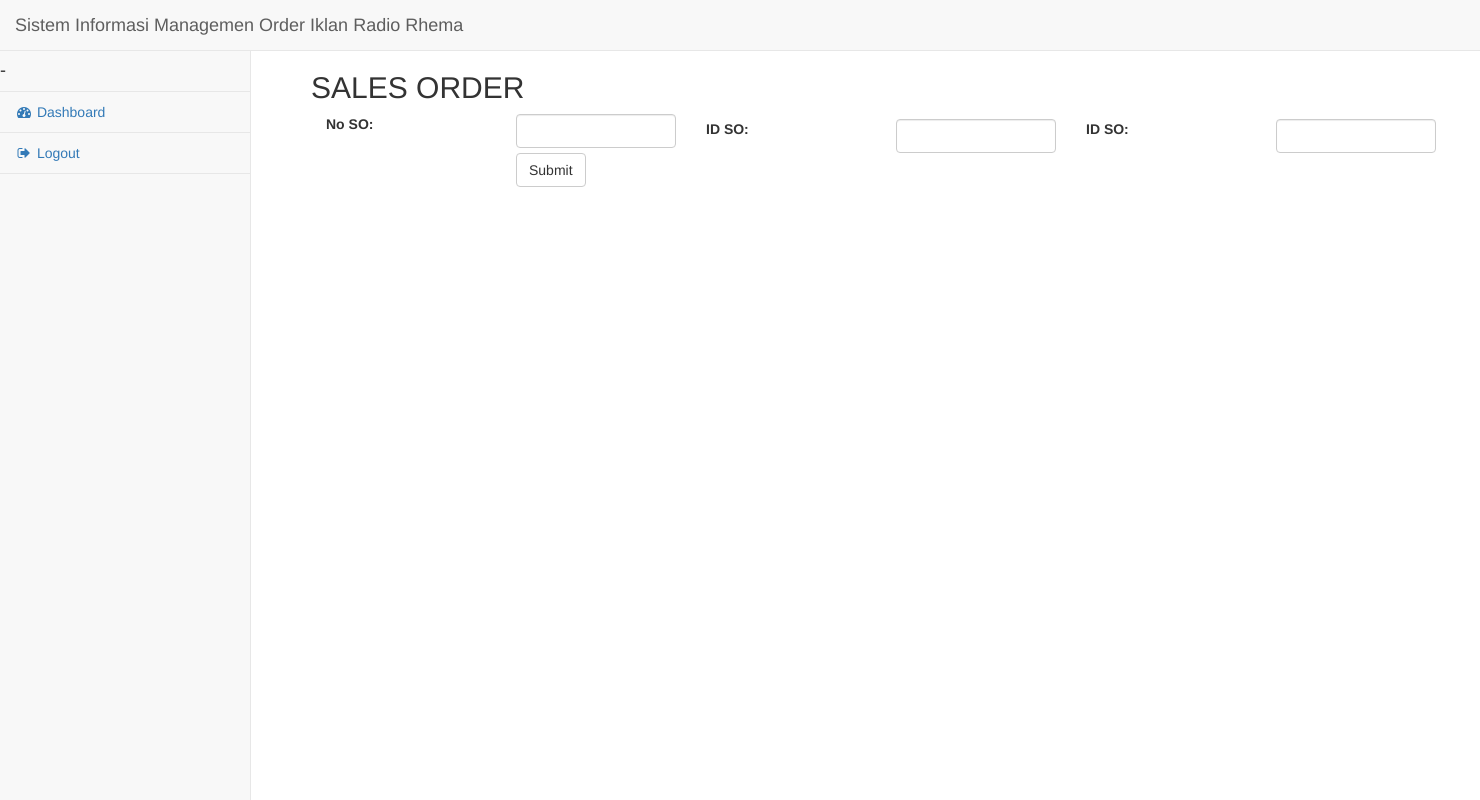
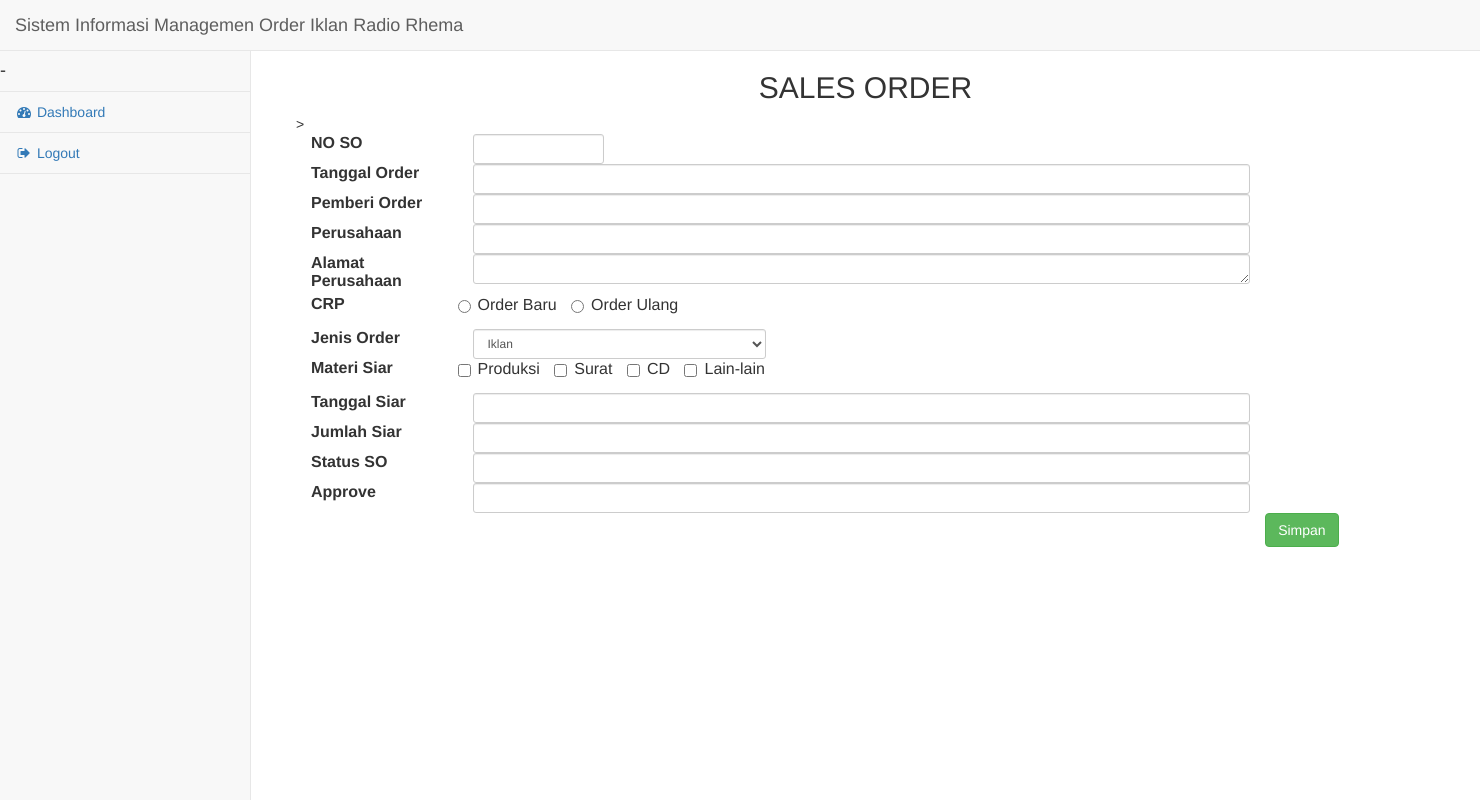
Before and after one commit to JoeHafidz/Joe, a CodeIgniter app: page /marketing/tambah_order in a window 1480 px wide. Run offline with CodeIgniter, Linux system fonts and the light colour scheme; data that the repository does not hold is empty.

Commit message:
form marketing simpan sales order
tampilan simpan sales order

```diff
--- a/application/controllers/Marketing.php
+++ b/application/controllers/Marketing.php
@@ -28,6 +28,12 @@
 	//	$this->mCreate->add_post();
 		redirect('marketing','refresh');
 	}
-
+	function simpan_sales_order(){
+		$session_data = $this->session->userdata('login');
+		$data['user_login'] = $session_data;
+		$data['username'] = $session_data[0]['username'];
+		$data['leveluser'] = $session_data[0]['level_user'];
+		$this->load->view('marketing_simpan_sales_order',$data);
+	}
 }
 ?>
--- a/application/views/global/sidebar.php
+++ b/application/views/global/sidebar.php
@@ -7,7 +7,7 @@
                     <span class="icon-bar"></span>
                     <span class="icon-bar"></span>
                 </button>
-                <a class="navbar-brand" class="text-center" href="index.html">Sistem Informasi Managemen Order Iklan Radio Rhema</a>
+                <a class="navbar-brand text-center" href="index.html">Sistem Informasi Managemen Order Iklan Radio Rhema</a>
 
             </div>
 
--- a/application/views/login.php
+++ b/application/views/login.php
@@ -23,6 +23,7 @@
                                 </div>
                                 <!-- Change this to a button or input when using this as a form -->
 								<button type="submit" class="btn btn-lg btn-success btn-block">Login</button>
+                                <button type="submit" class="btn btn-lg btn-success btn-block">Daftar</button>
                             </fieldset>
                         </form>
                     </div>
--- a/application/views/marketing_tambah_order_content.php
+++ b/application/views/marketing_tambah_order_content.php
@@ -1,34 +1,158 @@
 <form method="post" action="<?php echo base_url(); ?>marketing/tambah_baru">
 
-   <div class="container">
-  <h2>SALES ORDER</h2>
+    <table width='100%'>
+    <h2 class="text-center">SALES ORDER</h2>
+  <tr>
+          <td>
+            <div class="form-group form-group-sm">
+              <label class="col-sm-2 control-label" for="formGroupInputSmall">NO SO</label>
+              <div class="col-sm-2">
+              <input class="form-control" type="text" id="formGroupInputSmall" placeholder="">
+              </div>
+          </td>
 
-    <div class="form-group">
-      <label class="control-label col-sm-2" for="email">No SO:</label>
-      <div class="col-xs-2">
-        <input type="email" class="form-control" id="email" placeholder="">
+  </tr>
+  <tr></tr>>
+          <td>
+            <div class="form-group form-group-sm">
+              <label class="col-sm-2 control-label" for="formGroupInputSmall">Tanggal Order</label>
+              <div class="col-sm-10">
+              <input class="form-control" type="text" id="formGroupInputSmall" placeholder="">
               </div>
+          </td>
+ </tr>
+
+ <tr>
+          <td>
+              <div class="form-group form-group-sm">
+              <label class="col-sm-2 control-label" for="formGroupInputSmall">Pemberi Order</label>
+              <div class="col-sm-10">
+              <input class="form-control" type="text" id="formGroupInputSmall" placeholder="">
               </div>
+          </td>
+ </tr>
 
-    <div class="form-group">
-      <label class="control-label col-sm-2" for="pwd">ID SO:</label>
-      <div class="col-xs-2">
-        <input type="password" class="form-control" id="pwd" placeholder="">
+<tr>
+          <td>
+            <div class="form-group form-group-sm">
+              <label class="col-sm-2 control-label" for="formGroupInputSmall">Perusahaan</label>
+              <div class="col-sm-10">
+              <input class="form-control" type="text" id="formGroupInputSmall" placeholder="">
               </div>
+          </td>
+ </tr>
+
+<tr>
+          <td>
+            <div class="form-group form-group-sm">
+              <label class="col-sm-2 control-label" for="formGroupInputSmall">Alamat Perusahaan</label>
+              <div class="col-sm-10">
+              <textarea class="form-control" rows="3"></textarea>
               </div>
+          </td>
+ </tr>
 
+ <tr>
+          <td>
+            <div class="form-group form-group-sm">
+            <label class="col-sm-2 control-label" for="formGroupInputSmall">CRP</label>
+            <label class="radio-inline">
+            <input type="radio" name="inlineRadioOptions" id="inlineRadio1" value="option1"> Order Baru
+            </label>
+            <label class="radio-inline">
+            <input type="radio" name="inlineRadioOptions" id="inlineRadio2" value="option2"> Order Ulang
+            </label>
+          </td>
+ </tr>
 
-    <div class="form-group">
-      <label class="control-label col-sm-2" for="pwd">ID SO:</label>
-      <div class="col-xs-2">
-        <input type="password" class="form-control" id="pwd" placeholder="">
+ <tr>
+         <td>
+            <div class="form-group form-group-sm">
+            <label class="col-sm-2 control-label" for="formGroupInputSmall">Jenis Order</label>
+            <div class="col-sm-4">
+            <select class="form-control">
+            <option>Iklan</option>
+            <option>Lowongan Pekerjaan</option>
+            <option>Adlips</option>
+            <option>Lain-lain</option>
+            </select>
+          </td>
+ </tr>
+
+ <tr>
+         <td>
+            <div class="form-group form-group-sm">
+            <label class="col-sm-2 control-label" for="formGroupInputSmall">Materi Siar</label>
+            <label class="checkbox-inline">
+            <input type="checkbox" id="inlineCheckbox1" value="option1"> Produksi
+            </label>
+            <label class="checkbox-inline">
+              <input type="checkbox" id="inlineCheckbox2" value="option2"> Surat
+            </label>
+            <label class="checkbox-inline">
+              <input type="checkbox" id="inlineCheckbox3" value="option3"> CD
+            </label>
+             <label class="checkbox-inline">
+              <input type="checkbox" id="inlineCheckbox3" value="option3"> Lain-lain
+            </label>
+            </td>
+ </tr>
+
+<tr>
+          <td>
+              <div class="form-group form-group-sm">
+              <label class="col-sm-2 control-label" for="formGroupInputSmall">Tanggal Siar</label>
+              <div class="col-sm-10">
+              <input class="form-control" type="text" id="formGroupInputSmall" placeholder="">
               </div>
+          </td>
+ </tr>
+
+ <tr>
+          <td>
+              <div class="form-group form-group-sm">
+              <label class="col-sm-2 control-label" for="formGroupInputSmall">Jumlah Siar</label>
+              <div class="col-sm-10">
+              <input class="form-control" type="text" id="formGroupInputSmall" placeholder="">
               </div>
+          </td>
+ </tr>
 
-    <div class="form-group">
-      <div class="col-sm-offset-2 col-sm-10">
-        <button type="submit" class="btn btn-default">Submit</button>
+ <tr>
+          <td>
+              <div class="form-group form-group-sm">
+              <label class="col-sm-2 control-label" for="formGroupInputSmall">Status SO</label>
+              <div class="col-sm-10">
+              <input class="form-control" type="text" id="formGroupInputSmall" placeholder="">
               </div>
+          </td>
+ </tr>
+
+ <tr>
+          <td>
+              <div class="form-group form-group-sm">
+              <label class="col-sm-2 control-label" for="formGroupInputSmall">Approve</label>
+              <div class="col-sm-10">
+              <input class="form-control" type="text" id="formGroupInputSmall" placeholder="">
               </div>
+          </td>
+ </tr>
+
+ <tr>
+          <td>
+          </td>
+          <td>
+          </td>
+ </tr>
+
+ <tr>
+          <td>
+          </td>
+          <td>
+            <a class="btn btn-success" href="<?php echo base_url(); ?>marketing/simpan_sales_order" role="button">Simpan</a>
+          </td>
+ </tr>
+
+</table>
 
   </form>
```
Also changed, not shown: application/views/main_content.php (+12 -1 lines), application/views/marketing_content.php (+24 -25 lines), application/views/marketing_simpan_sales_order.php (added, +17 -0 lines), application/views/marketing_simpan_sales_order_content.php (added, +106 -0 lines). Lines whose indentation alone changed are shown as unchanged.
